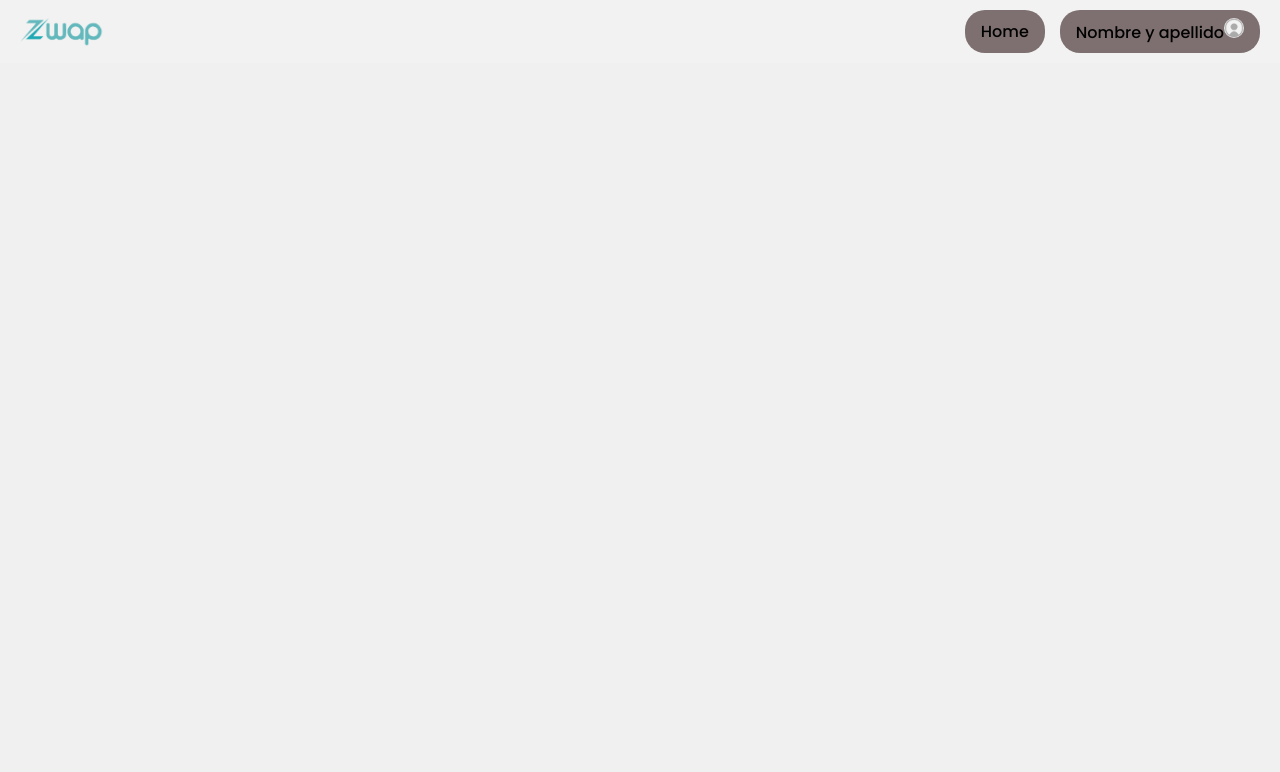
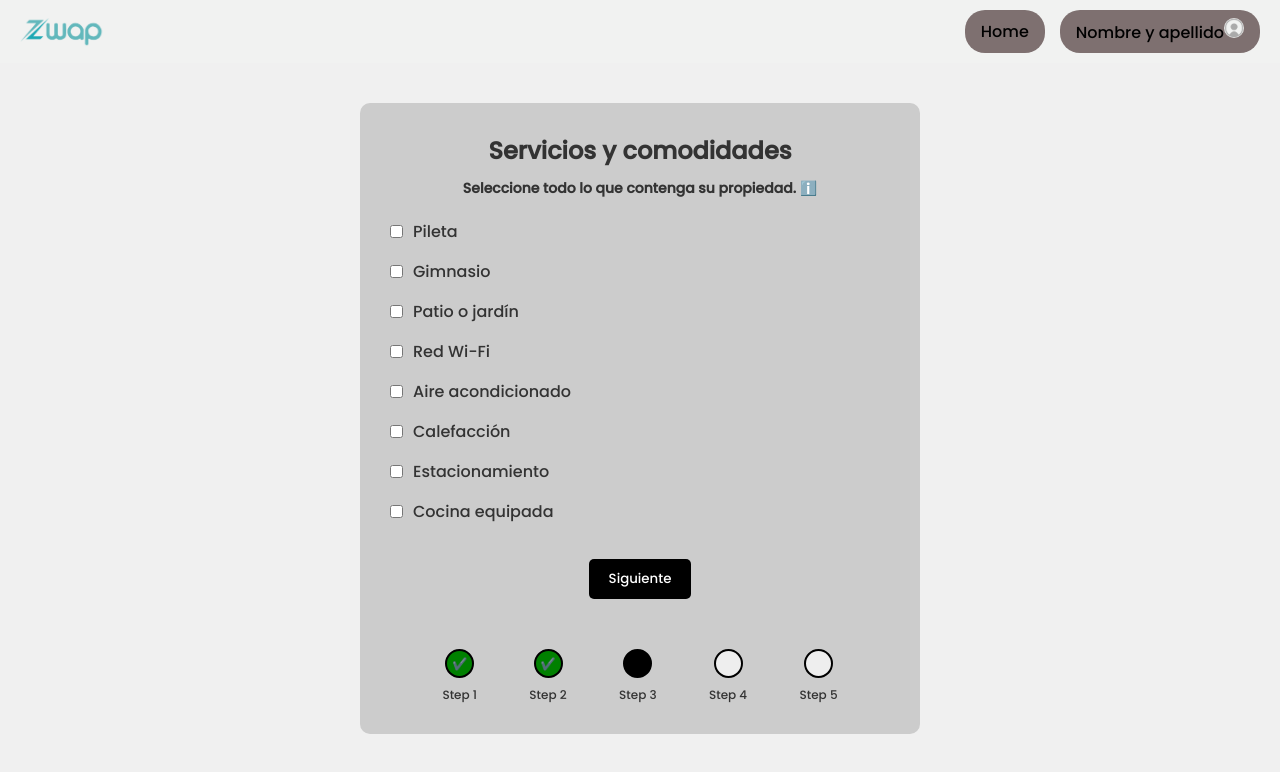
Before and after one commit to matrakei/zwap-proyecto, a React (Vite) app in the folder zwap/: page /step3 in a window 1280 px wide. Shown: the top 772 px of the page. Built offline with nearby package versions, Linux system fonts and the light colour scheme.

Commit message:
Step3 hecho, FIJARSE QUE STEP2 ESTA DUPLICADO?

```diff
--- a/zwap/src/App.jsx
+++ b/zwap/src/App.jsx
@@ -4,6 +4,8 @@ import { Header } from './components/Header/Header';
 import { Footer } from './components/Footer/Footer';
 import {Formulario}   from './components/Step1/Formulario/Formulario';
 import  Step2  from './components/Step2/Step2';
+import Step3 from './components/Step3/Step3';
+
 
 function App() {
   return (
@@ -13,6 +15,7 @@ function App() {
         <Routes>
           <Route path="/" element={<Formulario />} />
           <Route path="/step2" element={<Step2 />} />
+          <Route path="/step3" element={<Step3 />} />
         </Routes>
       </main>
       <Footer />
--- a/zwap/src/components/Step2/Step2.jsx
+++ b/zwap/src/components/Step2/Step2.jsx
@@ -1,11 +1,19 @@
 import './Step2.css';
+import { useNavigate } from 'react-router-dom';
 
 export default function Step2() {
+  const navigate = useNavigate();
+
+  const handleSubmit = (e) => {
+    e.preventDefault(); // ← evita que se recargue la página
+    navigate('/step3'); // ← te lleva a Step3
+  };
+
   return (
     <div className="step2-container">
       <h2 className="step2-title">Características del hogar</h2>
 
-      <form className="step2-form">
+      <form className="step2-form" onSubmit={handleSubmit}>
         <label>
           Sobre la propiedad
           <select>
@@ -25,9 +33,8 @@ export default function Step2() {
           </select>
         </label>
 
-
         <label>
-          Seleccioná el N° de metros cuadrados
+          Escribí el N° de metros cuadrados
           <input type="text" placeholder="Type here..." />
         </label>
 
@@ -50,9 +57,7 @@ export default function Step2() {
             key={i}
             className={`step ${i === 1 ? 'active' : ''} ${i < 1 ? 'done' : ''}`}
           >
-      <div className="circle">
-        {i < 1 ? '✔️' : ''}
-      </div>
+            <div className="circle">{i < 1 ? '✔️' : ''}</div>
             <span>Step {i + 1}</span>
           </div>
         ))}
--- /dev/null
+++ b/zwap/src/components/Step3/Step3.css
@@ -0,0 +1,75 @@
+.step3-container {
+    background-color: #ccc;
+    padding: 30px;
+    max-width: 500px;
+    margin: 40px auto;
+    border-radius: 10px;
+    font-family: "Poppins", sans-serif;
+  }
+
+  .step3-title {
+    font-weight: bold;
+    text-align: center;
+    margin-bottom: 10px;
+  }
+
+  .step3-subtitle {
+    text-align: center;
+    margin-bottom: 20px;
+    font-size: 14px;
+  }
+
+  .step3-form {
+    display: flex;
+    flex-direction: column;
+    gap: 15px;
+  }
+
+  .checkbox-label {
+    display: flex;
+    align-items: center;
+    gap: 10px;
+    font-weight: 500;
+  }
+
+  .step3-button {
+    display: block;
+    margin: 20px auto;
+    background-color: black;
+    color: white;
+    padding: 10px 20px;
+    border: none;
+    border-radius: 5px;
+    cursor: pointer;
+    font-family: 'Poppins', sans-serif;
+    font-style: Medium italic;
+    font-weight: 500;
+  }
+
+  .steps {
+    display: flex;
+    justify-content: space-evenly;
+    margin-top: 30px;
+    font-size: 16px;
+  }
+
+  .step .circle {
+    width: 25px;
+    height: 25px;
+    border-radius: 50%;
+    background: #eee;
+    display: flex;
+    align-items: center;
+    justify-content: center;
+    margin-bottom: 5px;
+  }
+
+  .step.active .circle {
+    background-color: black;
+    color: white;
+  }
+
+  .step.done .circle {
+    background-color: green;
+    color: white;
+  }
--- /dev/null
+++ b/zwap/src/components/Step3/Step3.jsx
@@ -0,0 +1,68 @@
+import './Step3.css';
+import { useNavigate } from 'react-router-dom';
+import { useState } from 'react';
+
+export default function Step3() {
+  const navigate = useNavigate();
+  const [services, setServices] = useState([]);
+
+  const handleToggle = (service) => {
+    setServices((prev) =>
+      prev.includes(service)
+        ? prev.filter((s) => s !== service)
+        : [...prev, service]
+    );
+  };
+
+  const handleSubmit = (e) => {
+    e.preventDefault();
+    navigate('/step4');
+  };
+
+  const options = [
+    "Pileta",
+    "Gimnasio",
+    "Patio o jardín",
+    "Red Wi-Fi",
+    "Aire acondicionado",
+    "Calefacción",
+    "Estacionamiento",
+    "Cocina equipada"
+  ];
+
+  return (
+    <div className="step3-container">
+      <h2 className="step3-title">Servicios y comodidades</h2>
+      <p className="step3-subtitle">
+        <strong>Seleccione todo lo que contenga su propiedad.</strong> <span title="Campo opcional">ℹ️</span>
+      </p>
+
+      <form className="step3-form" onSubmit={handleSubmit}>
+        {options.map((option, i) => (
+          <label key={i} className="checkbox-label">
+            <input
+              type="checkbox"
+              checked={services.includes(option)}
+              onChange={() => handleToggle(option)}
+            />
+            {option}
+          </label>
+        ))}
+
+        <button type="submit" className="step3-button">Siguiente</button>
+      </form>
+
+      <div className="steps">
+        {Array.from({ length: 5 }).map((_, i) => (
+          <div
+            key={i}
+            className={`step ${i < 2 ? 'done' : ''} ${i === 2 ? 'active' : ''}`}
+          >
+            <div className="circle">{i < 2 ? '✔️' : ''}</div>
+            <span>Step {i + 1}</span>
+          </div>
+        ))}
+      </div>
+    </div>
+  );
+}
```
Lines whose indentation alone changed are shown as unchanged.
